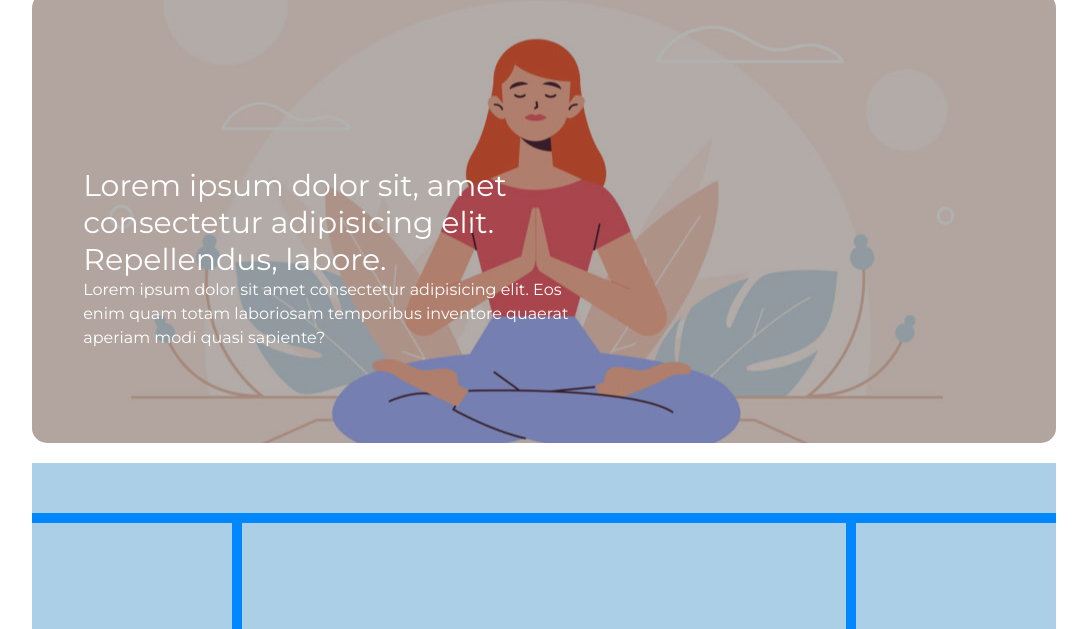
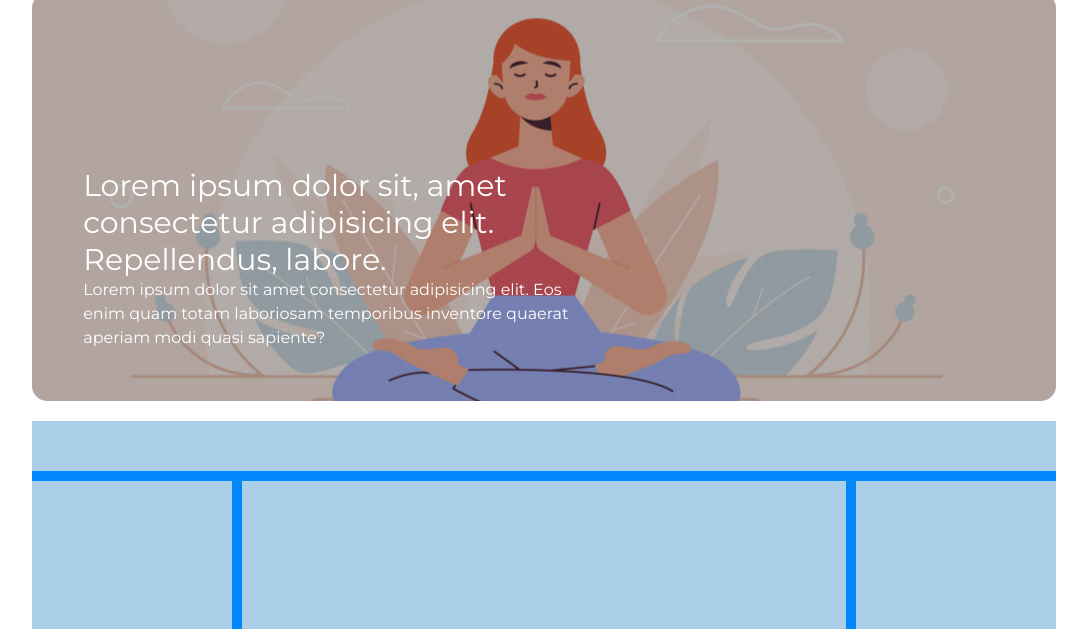
Before and after one commit to bosciu/htmlcss-wp, a plain HTML site: page index.html in a window 1280 px wide. Shown: the part 171-800 px from the top of the page, without its empty margins (96-1183 px from the left). Drawn offline with Linux system fonts and the light colour scheme.

Commit message:
Rimossa altezza main-img

```diff
--- a/css/style.css
+++ b/css/style.css
@@ -88,7 +88,6 @@ nav li>a {
 }
 
 #main-img {
-    height: 450px;
     margin: 20px 0;
     background: url(../img/banner.jpg) center;
     color: white;
@@ -96,7 +95,7 @@ nav li>a {
 
 #main-description {
     width: 55%;
-    padding-top: 17%;
+    padding: 17% 0 5%;
     margin-left: 5%;
     font-size: 30px;
 }
```
